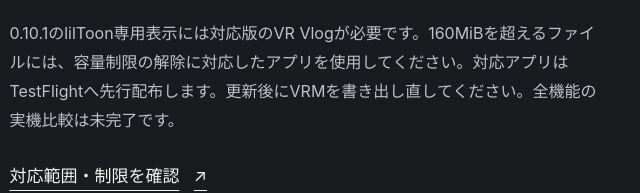
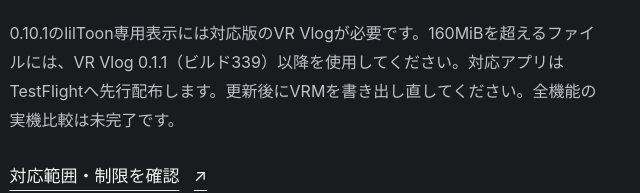
Before and after one commit to mitsuya0077/VR-Vlog-lilToon-Exporter, a website: page Website/index.html in a window 1280 px wide. Shown: the part 2295-2488 px from the top of the page, 601-1241 px from the left. Drawn offline with Linux system fonts and the light colour scheme.

Commit message:
docs: pin minimum app build for large VRM imports

```diff
--- a/Website/index.html
+++ b/Website/index.html
@@ -86,7 +86,7 @@
         <ul class="feature-list">
           <li>lilToonの色・影・輪郭線</li><li>対応するVRChat・FaceEmoの表情</li><li>Modular Avatarの髪・衣装</li>
         </ul>
-        <p class="small-note">0.10.1のlilToon専用表示には対応版のVR Vlogが必要です。160MiBを超えるファイルには、容量制限の解除に対応したアプリを使用してください。対応アプリはTestFlightへ先行配布します。更新後にVRMを書き出し直してください。全機能の実機比較は未完了です。</p>
+        <p class="small-note">0.10.1のlilToon専用表示には対応版のVR Vlogが必要です。160MiBを超えるファイルには、VR Vlog 0.1.1（ビルド339）以降を使用してください。対応アプリはTestFlightへ先行配布します。更新後にVRMを書き出し直してください。全機能の実機比較は未完了です。</p>
         <a class="text-link compatibility-link" href="https://github.com/mitsuya0077/VR-Vlog-lilToon-Exporter#対応範囲と制限">対応範囲・制限を確認 <span aria-hidden="true">↗</span></a>
       </div>
     </section>
```
Also changed, not shown: CHANGELOG.md, README.md.
